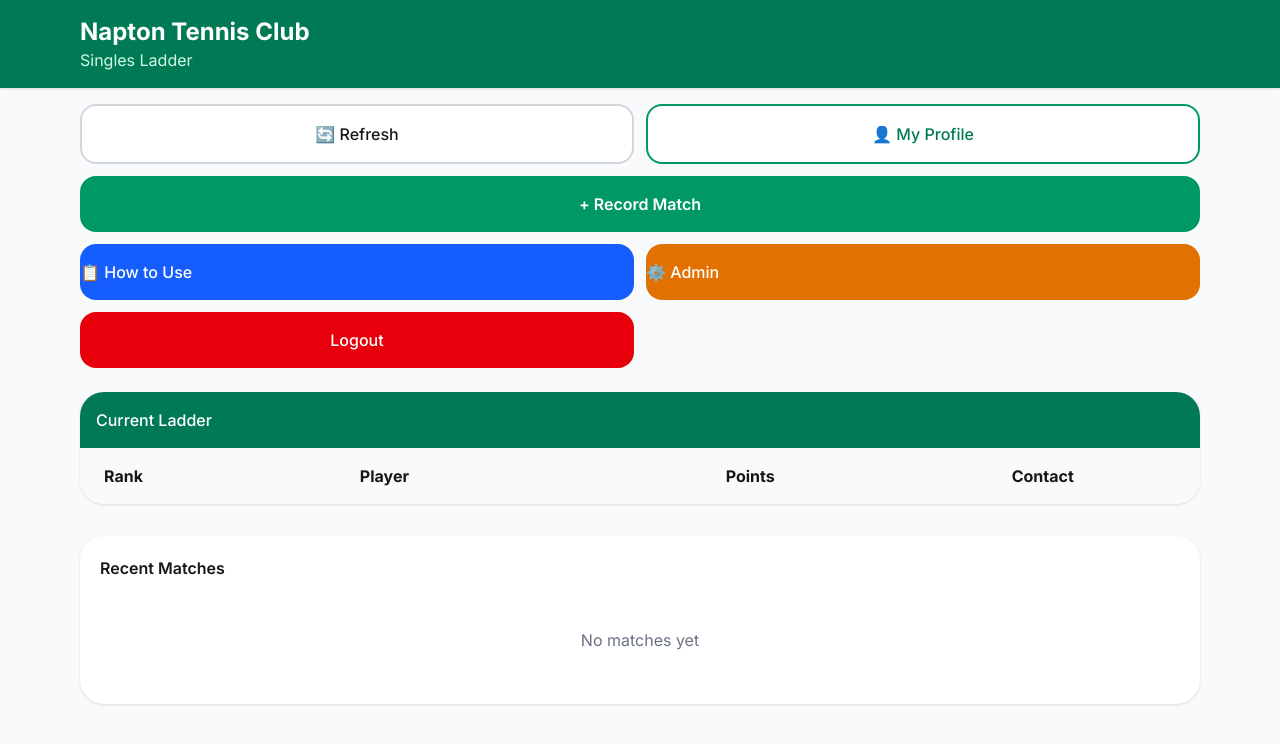
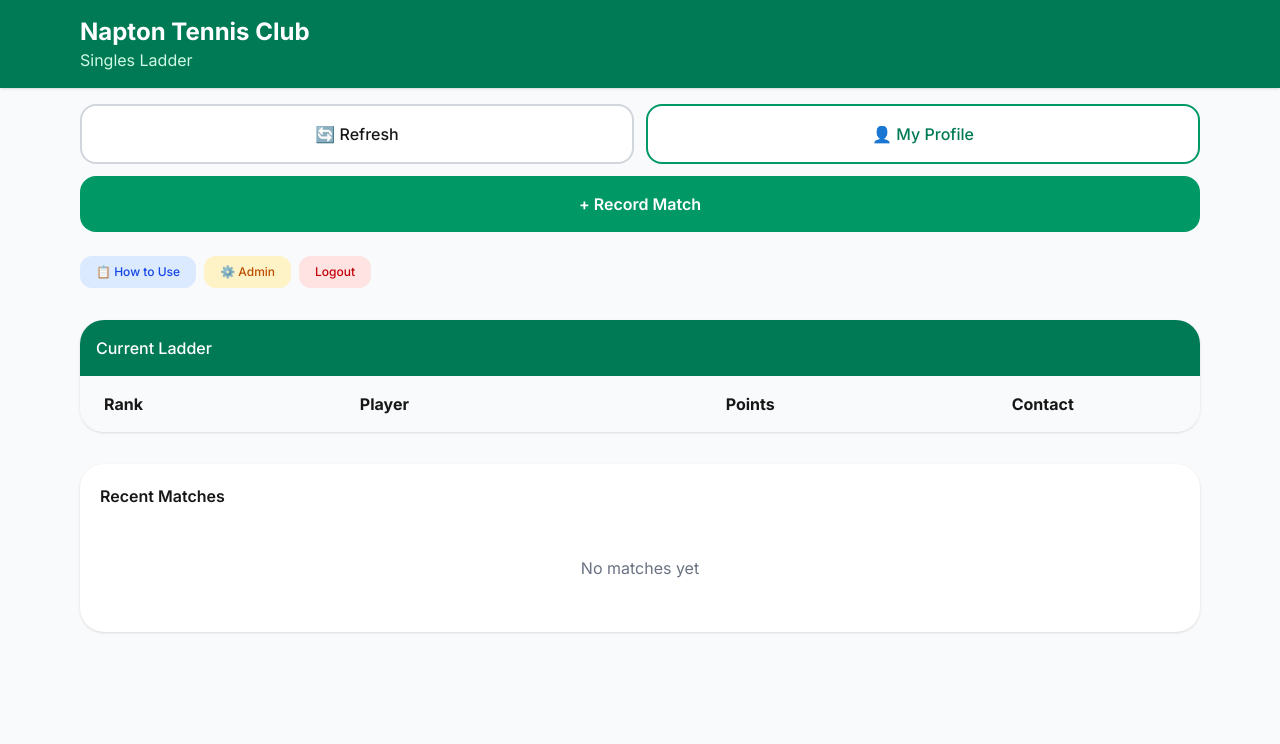
Before and after one commit to timcoker100-prog/napton-tennis-ladder, a Next.js app: page /ladder in a window 1280 px wide. Shown: the top 744 px of the page. Built offline with nearby package versions, Linux system fonts and the light colour scheme.

Commit message:
Smaller secondary buttons

```diff
--- a/components/Ladder.tsx
+++ b/components/Ladder.tsx
@@ -40,20 +40,16 @@ export default function Ladder() {
 
   useEffect(() => {
     loadData();
-    const interval = setInterval(loadData, 3000); // Auto refresh
+    const interval = setInterval(loadData, 3000);
     return () => clearInterval(interval);
   }, []);
 
   const handleProfileSaved = (newPlayer: Player) => {
     setPlayers(prev => {
-      const existingIndex = prev.findIndex(p => p.email === newPlayer.email);
-      let updated;
-      if (existingIndex !== -1) {
-        updated = [...prev];
-        updated[existingIndex] = { ...updated[existingIndex], ...newPlayer };
-      } else {
-        updated = [...prev, newPlayer];
-      }
+      const existing = prev.findIndex(p => p.email === newPlayer.email);
+      const updated = existing !== -1
+        ? prev.map((p, i) => i === existing ? { ...p, ...newPlayer } : p)
+        : [...prev, newPlayer];
       localStorage.setItem('players', JSON.stringify(updated));
       return updated;
     });
@@ -79,12 +75,8 @@ export default function Ladder() {
     localStorage.setItem('matches', JSON.stringify(updatedMatches));
 
     setPlayers(prev => prev.map(player => {
-      if (player.id === winnerId) {
-        return { ...player, points: player.points + winnerGames, gamesWon: player.gamesWon + winnerGames, gamesLost: player.gamesLost + loserGames, matchesPlayed: player.matchesPlayed + 1 };
-      }
-      if (player.id === loserId) {
-        return { ...player, points: player.points + loserGames, gamesWon: player.gamesWon + loserGames, gamesLost: player.gamesLost + winnerGames, matchesPlayed: player.matchesPlayed + 1 };
-      }
+      if (player.id === winnerId) return { ...player, points: player.points + winnerGames, gamesWon: player.gamesWon + winnerGames, gamesLost: player.gamesLost + loserGames, matchesPlayed: player.matchesPlayed + 1 };
+      if (player.id === loserId) return { ...player, points: player.points + loserGames, gamesWon: player.gamesWon + loserGames, gamesLost: player.gamesLost + winnerGames, matchesPlayed: player.matchesPlayed + 1 };
       return player;
     }));
   };
@@ -93,7 +85,6 @@ export default function Ladder() {
 
   return (
     <div className="min-h-screen bg-gray-50">
-      {/* Header */}
       <div className="bg-emerald-700 text-white sticky top-0 z-50 shadow">
         <div className="max-w-6xl mx-auto px-4 py-4">
           <h1 className="text-2xl font-bold">Napton Tennis Club</h1>
@@ -102,17 +93,26 @@ export default function Ladder() {
       </div>
 
       <div className="max-w-6xl mx-auto p-4">
-        {/* Buttons */}
+        {/* Main Action Buttons */}
         <div className="grid grid-cols-2 gap-3 mb-6">
           <button onClick={loadData} className="py-4 bg-white border-2 border-gray-300 rounded-2xl font-medium active:bg-gray-100">🔄 Refresh</button>
           <button onClick={() => setShowProfileModal(true)} className="py-4 bg-white border-2 border-emerald-600 text-emerald-700 rounded-2xl font-medium active:bg-emerald-50">👤 My Profile</button>
           <button onClick={() => setShowMatchModal(true)} className="py-4 bg-emerald-600 text-white rounded-2xl font-semibold active:bg-emerald-700 col-span-2">+ Record Match</button>
-          <a href="/instructions" className="py-4 bg-blue-600 text-white rounded-2xl font-medium active:bg-blue-700">📋 How to Use</a>
-          <a href="/admin" className="py-4 bg-amber-600 text-white rounded-2xl font-medium active:bg-amber-700">⚙️ Admin</a>
-          <button onClick={() => { if (confirm("Logout?")) { localStorage.removeItem('currentUser'); window.location.href = '/login'; } }} className="py-4 bg-red-600 text-white rounded-2xl font-medium active:bg-red-700">Logout</button>
         </div>
 
-        {/* Ladder */}
+        {/* Secondary Small Buttons */}
+        <div className="flex gap-2 mb-8 flex-wrap">
+          <a href="/instructions" className="text-xs px-4 py-2 bg-blue-100 text-blue-700 rounded-xl font-medium hover:bg-blue-200">📋 How to Use</a>
+          <a href="/admin" className="text-xs px-4 py-2 bg-amber-100 text-amber-700 rounded-xl font-medium hover:bg-amber-200">⚙️ Admin</a>
+          <button
+            onClick={() => { if (confirm("Logout?")) { localStorage.removeItem('currentUser'); window.location.href = '/login'; } }}
+            className="text-xs px-4 py-2 bg-red-100 text-red-700 rounded-xl font-medium hover:bg-red-200"
+          >
+            Logout
+          </button>
+        </div>
+
+        {/* Ladder Table */}
         <div className="bg-white rounded-3xl shadow overflow-hidden mb-8">
           <div className="bg-emerald-700 text-white p-4 font-medium">Current Ladder</div>
           <div className="overflow-x-auto">
```
